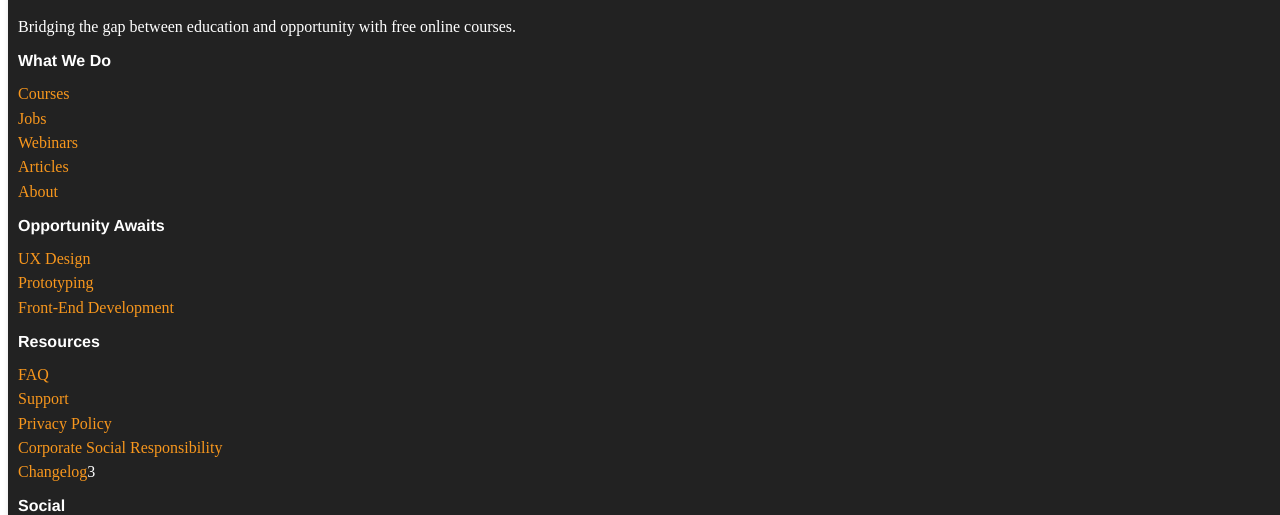
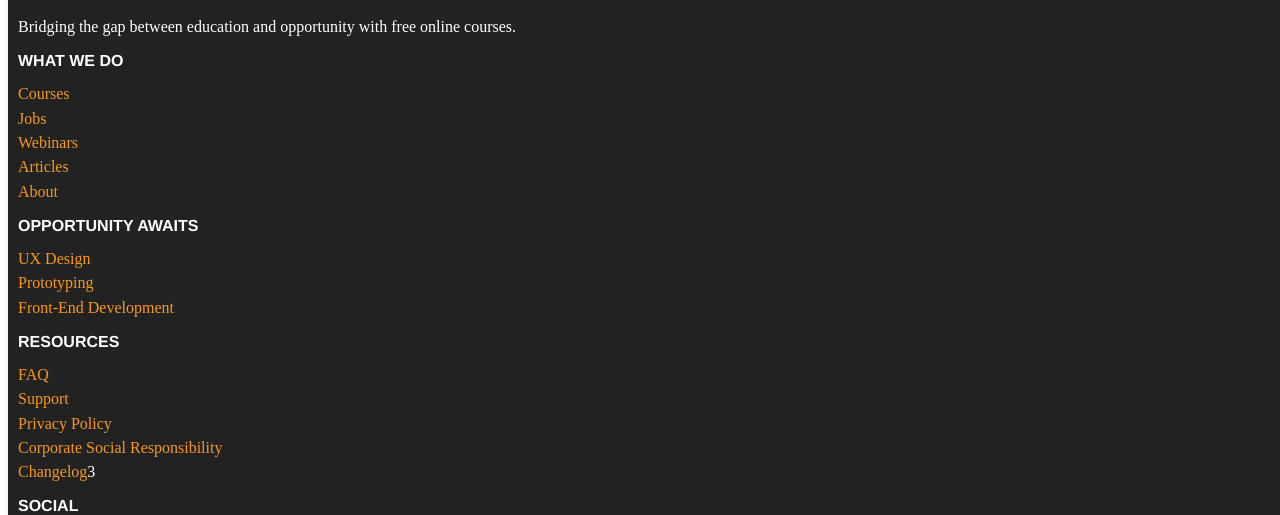
Before and after one commit to gymnasium/gym-front-end, a Gatsby site: page /page-2 in a window 1280 px wide. Shown: the part 285-800 px from the top of the page. Built offline with nearby package versions, Linux system fonts and the light colour scheme; Gatsby itself is replaced by a stand-in of ours.

Commit message:
add allcaps to footer headings

```diff
--- a/src/components/Footer/Footer.js
+++ b/src/components/Footer/Footer.js
@@ -30,7 +30,7 @@ const Footer = props => (
           </div>
           <div className={`col-xs-6 col-md-2 ${classes.whatWeDo}`}>
             <section className={classes.footerLinkList} id="what-we-do">
-              <h2>What We Do</h2>
+              <h2 className="all-caps">What We Do</h2>
               <ul>
                 <li>
                   <a href="/courses">Courses</a>
@@ -58,7 +58,7 @@ const Footer = props => (
           </div>
           <div className={`col-xs-6 col-md-3 ${classes.ourFocus}`}>
             <section className={classes.footerLinkList} id="our-focus">
-              <h2>Opportunity Awaits</h2>
+              <h2 className="all-caps">Opportunity Awaits</h2>
               <ul>
                 <li>
                   <a href="/ux-design">UX Design</a>
@@ -74,7 +74,7 @@ const Footer = props => (
           </div>
           <div className={`col-xs-6 col-md-3 ${classes.resources}`}>
             <section className={classes.footerLinkList} id="resources">
-              <h2>Resources</h2>
+              <h2 className="all-caps">Resources</h2>
               <ul>
                 <li>
                   <a href="/faq">FAQ</a>
@@ -111,7 +111,7 @@ const Footer = props => (
           </div>
           <div className="col-xs-6 col-md-1 social">
             <section className={classes.footerLinkList} id="social">
-              <h2>Social</h2>
+              <h2 className="all-caps">Social</h2>
               <ul>
                 <li>
                   <a
```
